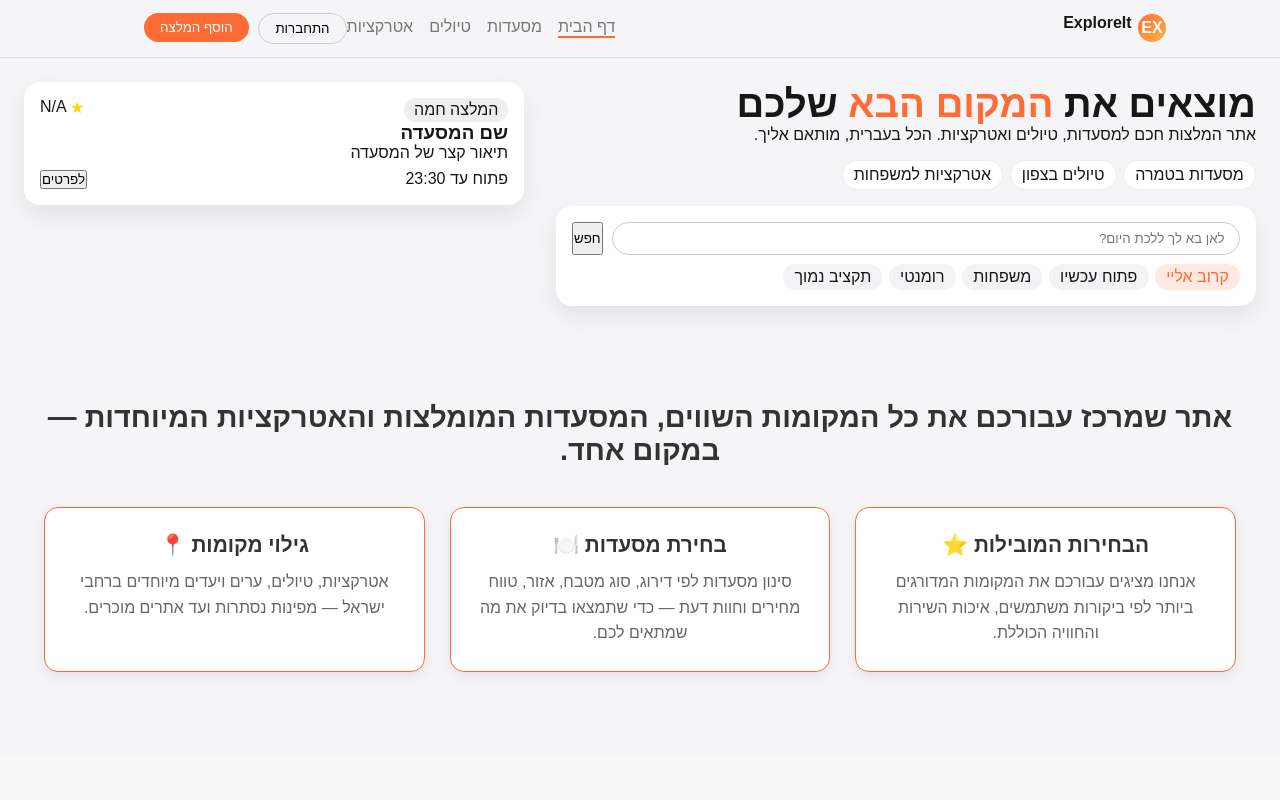
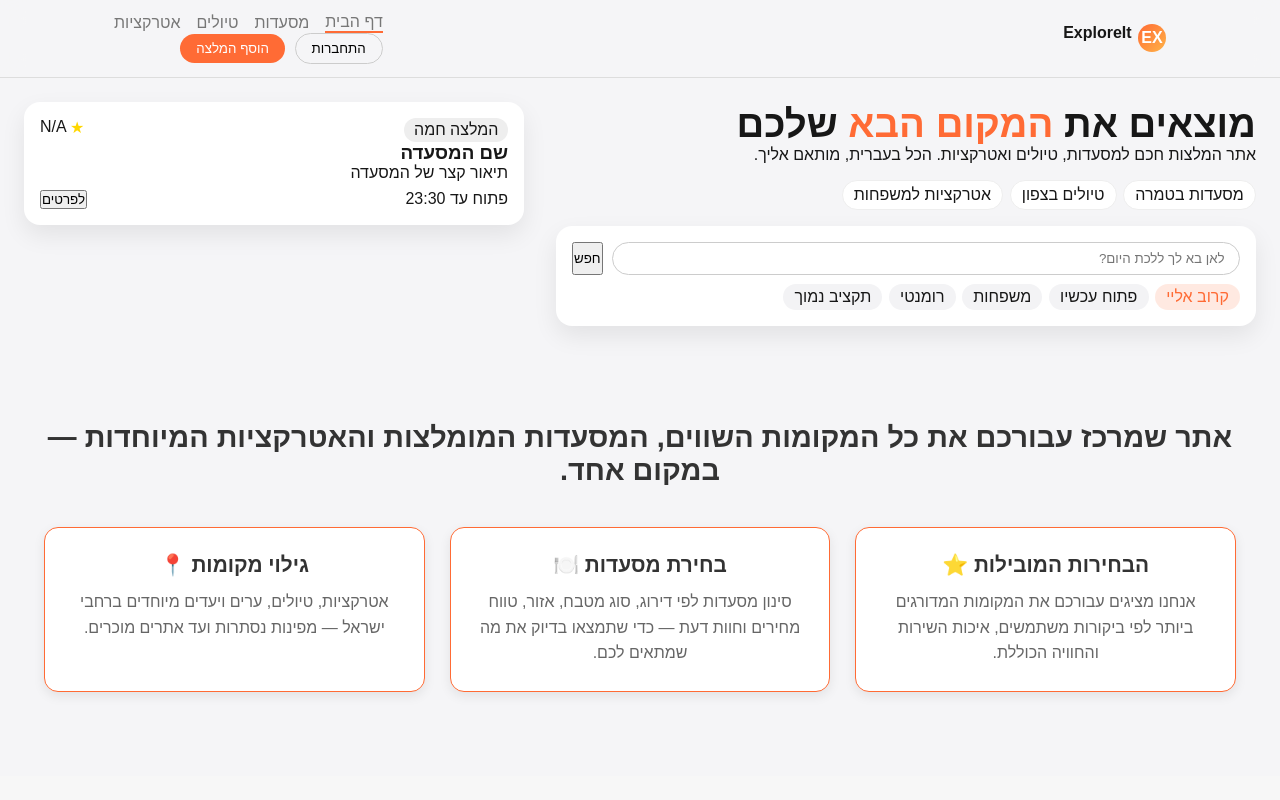
Before and after one commit to majddiab33-design/client, a Next.js app: page / in a window 1280 px wide. Shown: the top 800 px of the page. Built offline with nearby package versions, Linux system fonts and the light colour scheme; no server answers.

Commit message:
Update NavBar.module.css

```diff
--- a/src/app/components/NavBar.module.css
+++ b/src/app/components/NavBar.module.css
@@ -84,10 +84,10 @@
 }
 
 /* תפריט מובייל */
-.mobileMenu {
+.navLinks , .navCta {
   display: flex;
   align-items: center;
-
+  flex: 1;
 }
 
 /* ================= MOBILE ================= */
```
